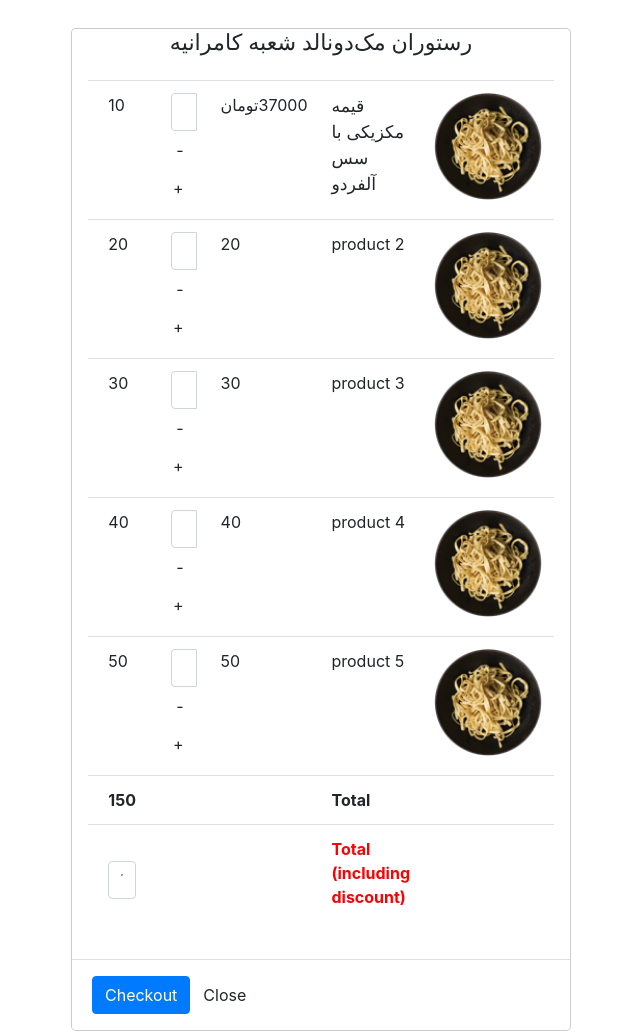
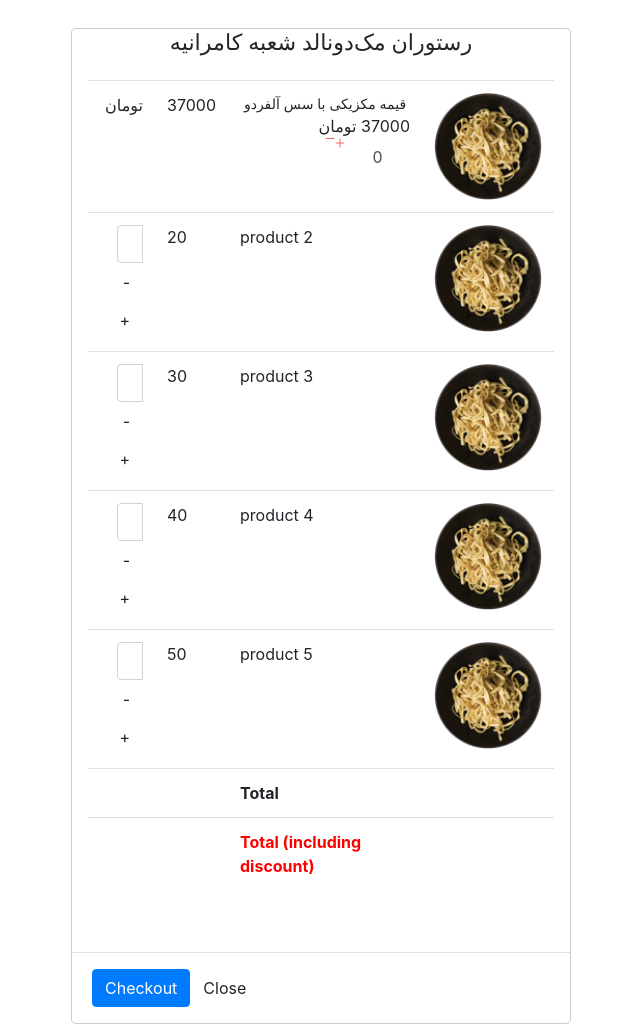
Before and after one commit to mdrkarimi20/bill-generator, a website: page index.html in a window 1280 px wide. Shown: the top 1033 px of the page, without its empty margins (319-959 px from the left). Drawn offline with nearby package versions, Linux system fonts and the light colour scheme.

Commit message:
edit jquery pluss-minuse

```diff
--- a/app.js
+++ b/app.js
@@ -1,4 +1,4 @@
-$('.btn-minuse').on('click', function(e) {
+$('.minuse').on('click', function(e) {
     e.preventDefault();
     var $this = $(this);
     var $input = $this.closest('div').find('input');
@@ -14,7 +14,7 @@
 
 });
 
-$('.btn-pluss').on('click', function(e) {
+$('.pluss').on('click', function(e) {
     e.preventDefault();
     var $this = $(this);
     var $input = $this.closest('div').find('input');
@@ -29,10 +29,10 @@
     $input.val(value);
 });
 
-$('.btn').on('click', function(e) {
+$('img').on('click', function(e) {
     $("#my-cart-table tr").each(function() {
         let val_quantity = $(this).find('#quantity').val();
-        let val_price = $(this).find('#price').text();
+        let val_price = parseInt($(this).find('#price').text());
         $(this).find('#total').text(val_quantity * val_price);
 
         $("#my-cart-table td").each(function(i) {
--- a/index.html
+++ b/index.html
@@ -16,22 +16,23 @@
             <div class="modal-body">
                 <table class="table table-hover table-responsive" id="my-cart-table">
                     <!-- <tbody> -->
-                    <tr title="summary 1" data-id="1" data-price="37">
+                    <tr title="summary 2" data-id="2" data-price="37000">
                         <td class="text-center" style="width: 30px;"><img src="./img/dish.png" width="108px" height="107px"></td>
-                        <td class="name-food">قیمه مکزیکی با سس آلفردو</td>
-                        <td title="Unit Price" id="price">37000<span>تومان</span></td>
-                        <td title="Quantity">
-                            <div class="input-group" style="width:50%">
-                                <input type="text" class="form-control no-padding add-color text-center height-25" maxlength="3" value="0" id="quantity">
-                                <span class="input-group-btn">
-                                   <button class="btn btn-white btn-minuse" type="button">-</button>
-                                </span>
-                                <span class="input-group-btn">
-                                   <button class="btn btn-red btn-pluss" type="button">+</button>
-                                </span>
+                        <td class="pq">
+                            <span class="name-food">قیمه مکزیکی با سس آلفردو</span>
+                            <span title="Unit Price" id="price">37000 تومان</span>
+                            <div title="Quantity">
+                                <div class="input-group" style="width:50%">
+                                    <input type="text" class="form-control border-white no-padding add-color text-center height-25" maxlength="3" value="0" id="quantity">
+                                    <!-- <div class="pluss-minuse"> -->
+                                    <img src="./img/group.png" class="pluss" width="10px" height="10px">
+                                    <img src="./img/line-2.png" class="minuse" width="10px" height="1px">
+                                    <!-- </div> -->
+                                </div>
                             </div>
                         </td>
-                        <td title="Total" class="my-product-total" id="total">10</td>
+                        <td title="Total" class="my-product-total" id="total">37000</td>
+                        <td>تومان</td>
                         <td title="Remove from Cart" class="text-center" id="remove" style="width: 30px;"><a href="javascript:void(0);" class="btn btn-xs btn-danger my-product-remove">X</a></td>
                     </tr>
                     <tr title="summary 2" data-id="2" data-price="20">
--- a/main.scss
+++ b/main.scss
@@ -1,6 +1,6 @@
 @font-face {
     font-family: "Yekan-Bakh-Medium";
-    src: url("./font/Yekan-Bakh-Medium.woff");
+    src: url("../font/Yekan-Bakh-Medium.woff");
 }
 
 body {
@@ -30,7 +30,23 @@
 }
 
 .name-food {
-    font-size: 17.4px;
+    font-size: 14px;
+    width: 170px;
+    @extend %flex;
+}
+
+.pq {
+    display: flex;
+    flex-direction: column;
+    align-items: flex-start;
+    justify-content: space-between;
+}
+
+.pluss-minuse {
+    display: flex;
+    flex-direction: column;
+    align-items: flex-start;
+    justify-content: space-evenly;
 }
 
 #message {
```
Also changed, not shown: css/main.min.css, 1 other file.
